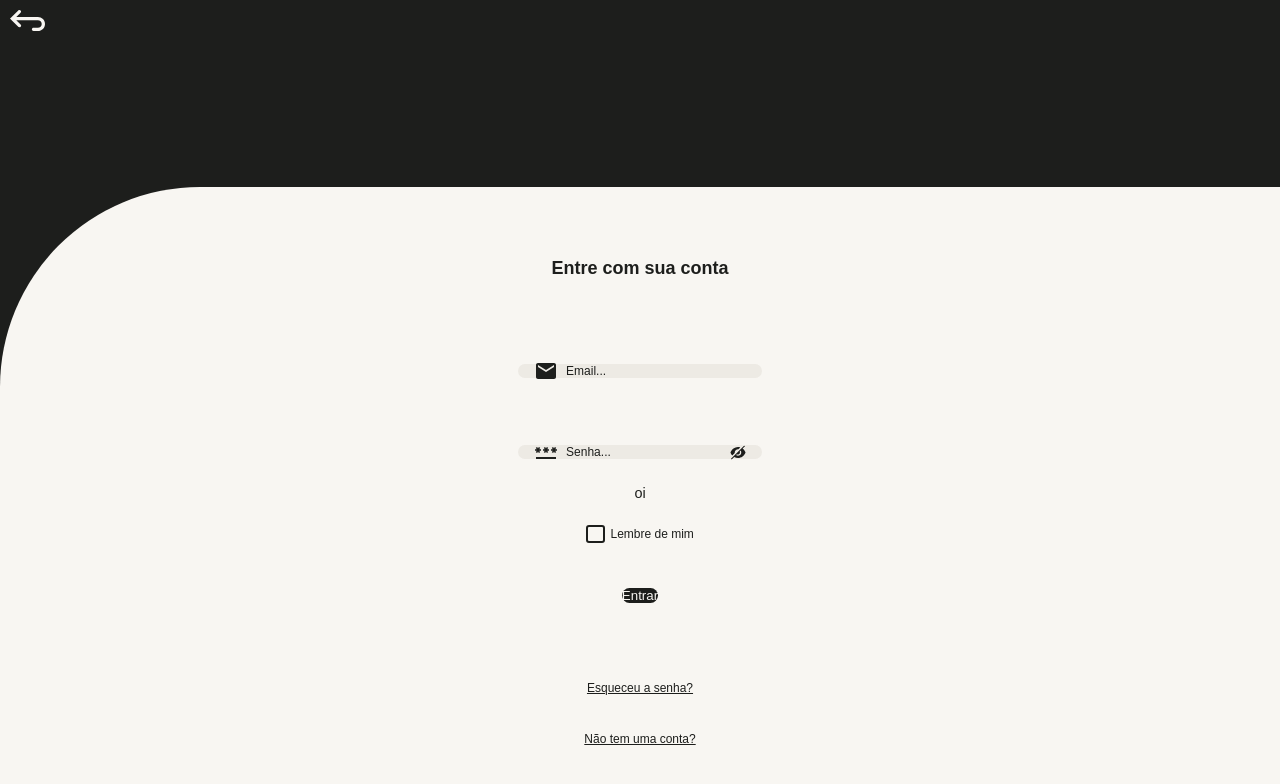
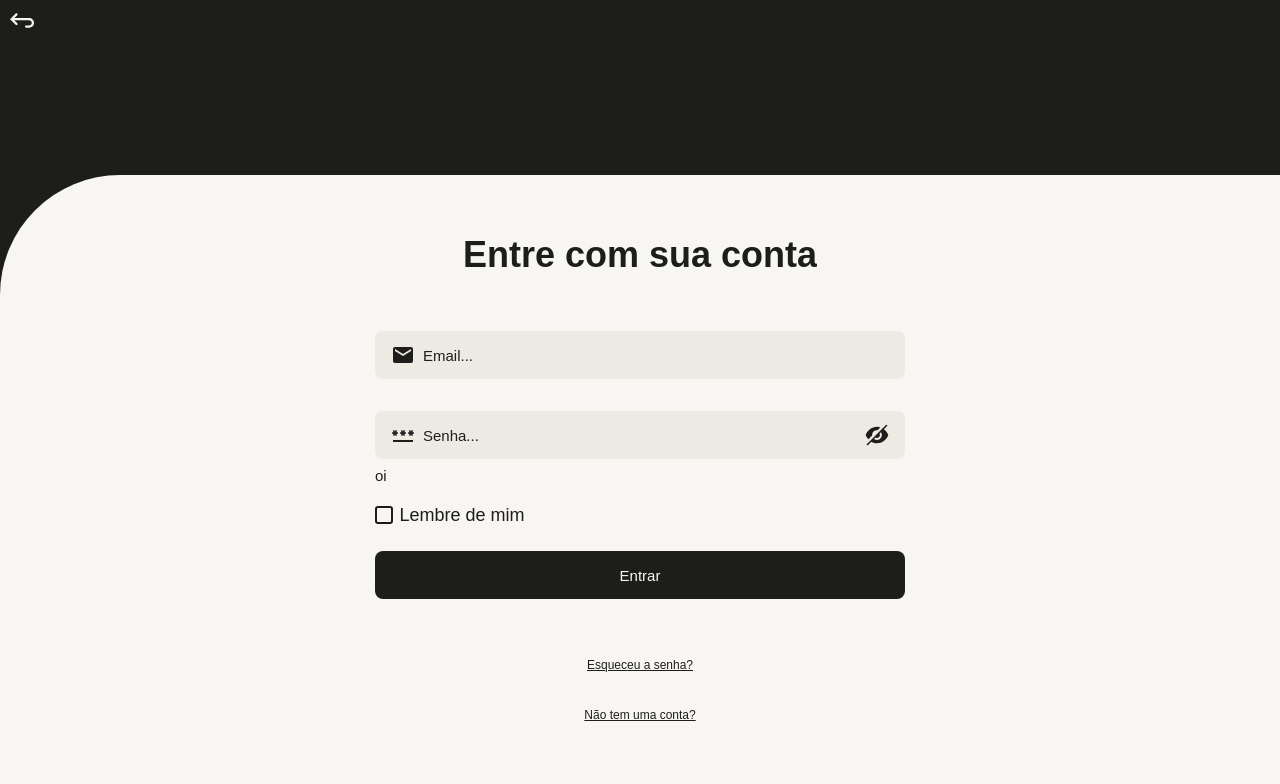
Before and after one commit to GitCoffee-hackathon2025/hackathon-frontend, a Vue app: page /entrar in a window 1280 px wide. Shown: the top 784 px of the page. Built offline with nearby package versions, Linux system fonts and the light colour scheme.

Commit message:
FEAT: Melhorando responsividade do login (#24)

```diff
--- a/src/assets/base.scss
+++ b/src/assets/base.scss
@@ -1,15 +1,42 @@
 @import './cores.scss';
 
 :root {
-  background-color: var(--cinza);
+  font-family: Arial, Helvetica, sans-serif;
   font-size: 12px;
-  font-family: Arial, Helvetica, sans-serif;
 
-  --texto-medio: 1.2rem;
-  --texto-grande: 1.5rem;
-  --texto-extragrande: calc(var(--texto-grande) * 1.2);
+  --texto-p1: clamp(0.6rem, 0.5rem + 0.5vw, 0.8rem); /* ~7.2px a 9.6px */
+  --texto-p2: clamp(0.75rem, 0.7rem + 0.6vw, 0.9rem); /* ~9px a 10.8px */
+  --texto-m1: clamp(0.875rem, 0.85rem + 0.8vw, 1rem); /* ~10.5px a 12px */
+  --texto-m2: clamp(1rem, 1rem + 1vw, 1.125rem); /* ~12px a 13.5px */
+  --texto-g1: clamp(1.125rem, 1.1rem + 1.3vw, 1.25rem); /* ~13.5px a 15px */
+  --texto-g2: clamp(1.25rem, 1.3rem + 1.6vw, 1.5rem); /* ~15px a 18px */
+  --texto-g3: clamp(1.5rem, 1.5rem + 2vw, 1.875rem); /* ~18px a 22.5px */
+  --texto-gg: clamp(1.875rem, 1.8rem + 2.5vw, 2.25rem); /* ~22.5px a 27px */
+  --texto-xxg: clamp(2.25rem, 2.25rem + 3vw, 3rem); /* ~27px a 36px */
 
-  --texto-pequeno: 1rem;
+  --lh-p1: 1.3;
+  --lh-p2: 1.35;
+  --lh-m1: 1.4;
+  --lh-m2: 1.45;
+  --lh-g1: 1.4;
+  --lh-g2: 1.3;
+  --lh-g3: 1.3;
+  --lh-gg: 1.2;
+  --lh-xxg: 1.15;
+
+    /* Altura: padrão acessível */
+  --altura-componentes: 48px; /* padrão: 48px (Material / Android friendly) */
+  --altura-componentes-compact: 40px; /* só desktop se necessário */
+
+  /* Ícone dentro do input: 1.5rem = 24px (bom para textfields) */
+  --tamanho-icones: 24px;
+
+  /* Largura dos inputs:
+     - mínimo: 280px (funciona bem em phones antigos / pequenos)
+     - preferido: 40vw (escala com a viewport)
+     - máximo: 720px (limita campos muito largos em desktop)
+  */
+  --largura-componentes: clamp(280px, 60vw, 530px);
 }
 
 * {
--- a/src/views/Autenticacao/RecuperarSenha.vue
+++ b/src/views/Autenticacao/RecuperarSenha.vue
@@ -6,8 +6,8 @@ import ParteCima from './components/ParteCima.vue'
 <template>
   <form>
     <ParteCima :rota="'/mapa-de-denuncias'" :ativo="true"/>
-    <div class="parte-baixa">
-      <h2>Recupere sua conta</h2>
+    <div class="entradas">
+      <h1>Recupere sua conta</h1>
       <CampoTelefone class="recuperar-senha" />
       <p class="recuperar-senha">ou</p>
       <CampoEmail class="recuperar-senha" />
@@ -25,14 +25,6 @@ import ParteCima from './components/ParteCima.vue'
 <style scoped lang="scss">
 @import url('./assets/logincadastro.scss');
 
-h3 {
-  grid-column: 2 / 10;
-  grid-row: 3 / 6;
-  text-align: center;
-  color: var(--cinza);
-  font-size: var(--texto-medio);
-}
-
 .email {
   grid-column: 2 / 10;
   grid-row: 3 / 7;
@@ -46,7 +38,7 @@ h3 {
 p {
   margin: 0.3rem;
   color: var(--cinza);
-  font-size: var(--texto-medio);
+font-size: var(--texto-m2);
   grid-column: 2 / 10;
   grid-row: 5 / 6;
   justify-self: center;
--- a/src/views/Autenticacao/RotaCadastro.vue
+++ b/src/views/Autenticacao/RotaCadastro.vue
@@ -10,8 +10,8 @@ import ParteCima from './components/ParteCima.vue'
 <template>
   <form>
     <ParteCima :rota="'/mapa-de-denuncias'" :ativo="true"/>
-    <div class="parte-baixa">
-      <h2>Crie sua conta</h2>
+    <div class="entradas">
+      <h1>Crie sua conta</h1>
       <CampoDataNascimento />
       <CampoEmail class="cadastro" />
       <!-- Campo aparecerá quando usuário avança no cadastro <CampoDigitos /> -->
--- a/src/views/Autenticacao/RotaLogin.vue
+++ b/src/views/Autenticacao/RotaLogin.vue
@@ -9,8 +9,8 @@ import ParteCima from './components/ParteCima.vue'
 <template>
   <form>
     <ParteCima :rota="'/mapa-de-denuncias'" :ativo="true" />
-    <div class="parte-baixa">
-      <h2>Entre com sua conta</h2>
+    <div class="entradas">
+      <h1>Entre com sua conta</h1>
       <CampoEmail class="entrar" />
       <CampoSenha class="entrar" />
       <TextoAviso :posicao="'entrar'" :erro="false" :texto="'Entre'" />
@@ -31,7 +31,7 @@ import ParteCima from './components/ParteCima.vue'
 
 .lembre {
   width: var(--largura-componentes);
-  font-size: var(--texto-pequeno);
+  font-size: var(--texto-m2);
   grid-column: 1 / 31;
   grid-row: 17 / 19;
   justify-self: center;
@@ -89,8 +89,42 @@ import ParteCima from './components/ParteCima.vue'
   }
 
   .texto {
-    font-size: var(--texto-pequeno);
+    font-size: var(--texto-m2);
     color: var(--cinza);
   }
 }
+
+
+@media (min-width: 576px) {
+.lembre {
+
+  input {
+
+  }
+
+  input[type='checkbox'] {
+
+  }
+
+  .checkmark {
+
+  }
+
+  .checkmark::after {
+
+  }
+
+  input[type='checkbox']:checked + .checkmark {
+
+  }
+
+  input[type='checkbox']:checked + .checkmark::after {
+
+  }
+
+  .texto {
+font-size: var(--texto-g2);
+  }
+}
+}
 </style>
--- a/src/views/Autenticacao/assets/inputs.scss
+++ b/src/views/Autenticacao/assets/inputs.scss
@@ -31,12 +31,78 @@
     color: var(--cinza);
     padding-left: 4rem;
     padding-right: 3.4rem;
-    font-size: var(--texto-pequeno);
-
+    font-size: var(--texto-m2);
 
     &::placeholder {
       color: var(--cinza);
-      font-size: var(--texto-pequeno);
+      font-size: var(--texto-m2);
     }
   }
 }
+
+@media (min-width: 576px) {
+  :root {
+    --largura-componentes: clamp(320px, 80%, 540px);
+    --altura-componentes: 50px;
+  }
+
+  .campo {
+    justify-self: center;
+    align-self: center;
+    display: flex;
+    width: var(--largura-componentes);
+    height: var(--altura-componentes);
+    align-items: center;
+    justify-content: baseline;
+    position: relative;
+
+    svg {
+      position: absolute;
+      left: 1.3rem;
+      width: var(--tamanho-icones);
+      height: var(--tamanho-icones);
+      fill: var(--cinza);
+
+      &.vizualisar {
+        left: auto;
+        right: 1.3rem;
+      }
+    }
+
+    input {
+      width: 100%;
+      height: 100%;
+      border-radius: 8px;
+      background: var(--cinza-claro);
+      border: none;
+      outline: none;
+      color: var(--cinza);
+      padding-left: 4rem;
+      padding-right: 3.4rem;
+      font-size: var(--texto-g1);
+
+      &::placeholder {
+        color: var(--cinza);
+        font-size: var(--texto-pequeno);
+      }
+    }
+  }
+}
+
+/* Breakpoint ≥ 768px */
+@media (min-width: 768px) {
+  :root {
+    --largura-componentes: clamp(360px, 70%, 720px);
+    --altura-componentes: 52px;
+    --tamanho-icones: 1.6rem; // 25.6px
+  }
+}
+
+/* Breakpoint ≥ 992px */
+@media (min-width: 992px) {
+  :root {
+    --largura-componentes: clamp(400px, 60%, 960px);
+    --altura-componentes: 56px;
+    --tamanho-icones: 1.75rem; // 28px
+  }
+}
--- a/src/views/Autenticacao/assets/logincadastro.scss
+++ b/src/views/Autenticacao/assets/logincadastro.scss
@@ -1,29 +1,24 @@
-:root {
-  --largura-componentes: clamp(10px, calc(180px + 30vw), 400px);
-  --altura-componentes: clamp(10px, calc(30px + 3vh), 60px);
-  --tamanho-icones: 1.5rem;
-}
-
 form {
   width: 100vw;
   height: 100vh;
   display: grid;
   grid-template-columns: repeat(30, 1fr);
-  grid-template-rows: repeat(30, 1fr);
+  grid-template-rows: repeat(30, clamp(15px, 20%, 25px));
+  background-color: var(--branco);
 
-  .parte-baixa {
-    min-height: 545px;
+  div.entradas {
+    min-height: 600px;
     background-color: var(--branco);
     z-index: 2;
-    border-top-left-radius: clamp(10px, 20vw, 200px);
+    border-top-left-radius: clamp(10px, 20vw, 120px);
     grid-column: 1 / 31;
     grid-row: 8 / 31;
     display: grid;
     grid-template-columns: repeat(30, 1fr);
     grid-template-rows: repeat(30, 1fr);
 
-    h2 {
-      font-size: var(--texto-grande);
+    h1 {
+      font-size: var(--texto-gg);
       color: var(--cinza);
       justify-self: center;
       align-self: center;
@@ -34,15 +29,15 @@ form {
     }
 
     p {
+      font-size: var(--texto-m2);
       color: var(--cinza);
-      font-size: var(--texto-medio);
       grid-column: 1 / 31;
       grid-row: 13 / 15;
       justify-self: center;
       align-self: center;
 
-      &.recuperar-senha{
-         grid-row: 12 / 14;
+      &.recuperar-senha {
+        grid-row: 12 / 14;
       }
     }
 
@@ -57,7 +52,9 @@ form {
       justify-content: space-evenly;
       gap: 15px;
 
-      button, a {
+      button,
+      a {
+        font-size: var(--texto-m2);
         text-decoration: none;
         display: flex;
         align-items: center;
@@ -73,3 +70,66 @@ form {
     }
   }
 }
+
+@media (min-width: 576px) {
+  form {
+    div.entradas {
+      h1 {
+        font-size: var(--texto-xxg);
+      }
+
+      p {
+        font-size: var(--texto-g1);
+        &.recuperar-senha {
+        }
+      }
+
+      .acoes-form {
+        button,
+        a {
+          font-size: var(--texto-g1);
+        }
+      }
+    }
+  }
+}
+
+@media (min-width: 768px) {
+  form {
+    div.entradas {
+      h1 {
+      }
+
+      p {
+        &.recuperar-senha {
+        }
+      }
+
+      .acoes-form {
+        button,
+        a {
+        }
+      }
+    }
+  }
+}
+
+@media (min-width: 992px) {
+  form {
+    .parte-baixa {
+      h2 {
+      }
+
+      p {
+        &.recuperar-senha {
+        }
+      }
+
+      .acoes-form {
+        button,
+        a {
+        }
+      }
+    }
+  }
+}
--- a/src/views/Autenticacao/components/ParteCima.vue
+++ b/src/views/Autenticacao/components/ParteCima.vue
@@ -34,7 +34,7 @@ const props = defineProps({
 
 <style lang="scss" scoped>
 div {
-  min-height: 230px;
+  min-height: 550px;
   background-color: var(--cinza);
   grid-column: 1 / 31;
   grid-row: 1 / 31;
```
